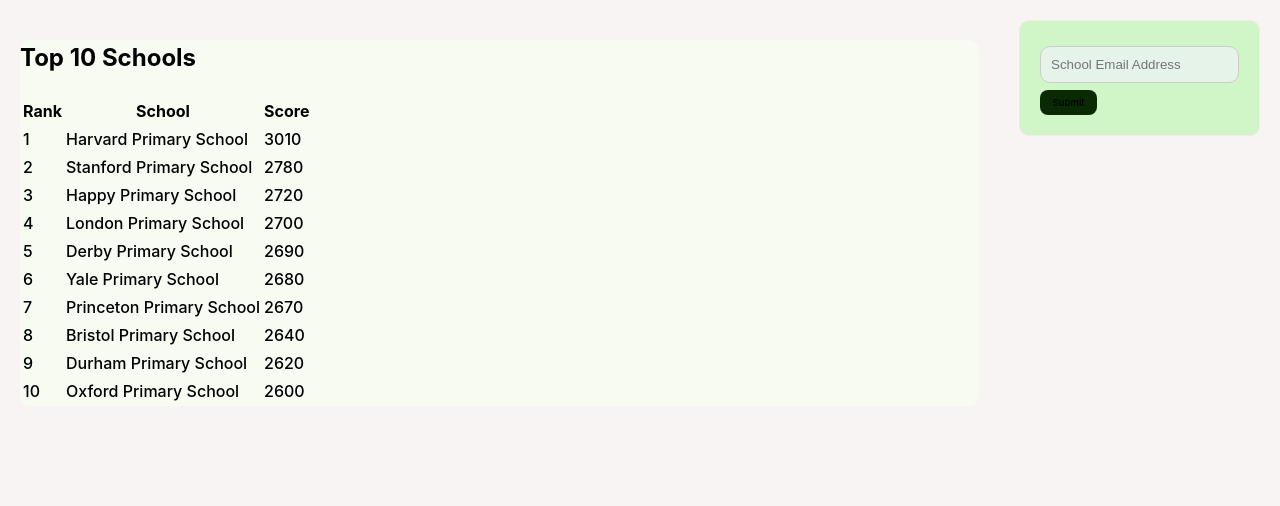
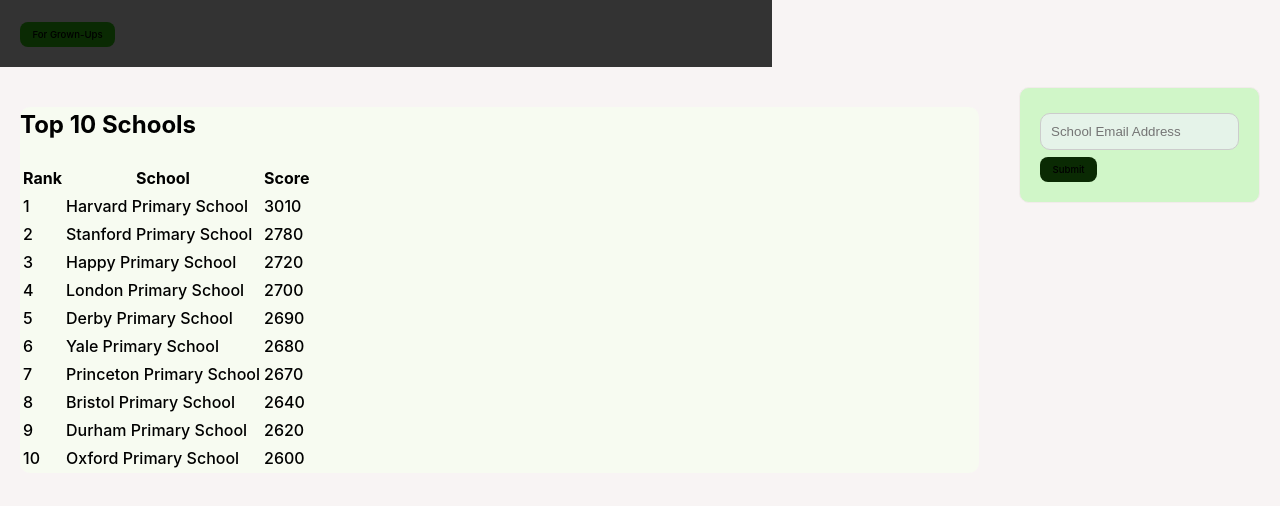
Before and after one commit to KatieAnthon/KidKode-SheCanCode-Hackathon, a React (Vite) app in the folder frontend/: page / in a window 1280 px wide. Shown: the top 506 px of the page. Built offline with nearby package versions, Linux system fonts and the light colour scheme.

Commit message:
adding stuff

```diff
--- a/frontend/src/App.jsx
+++ b/frontend/src/App.jsx
@@ -6,10 +6,10 @@
 function App() {
   return (
     <>
+      <div className="header">
+        <KidkodeHeader />
+      </div>
       <div className="container">
-        <div className="header">
-          <KidkodeHeader />
-        </div>
         <div className="column">
           <Leaderboard />
         </div>
--- a/frontend/src/Header/Header.css
+++ b/frontend/src/Header/Header.css
@@ -1,3 +1,23 @@
-.header {
-  background-color: red;
+header {
+  display: flex;
+  justify-content: space-between;
+  align-items: center;
+  width: 732px;
+  padding: 20px;
+  background-color: #333;
+  color: #fff;
 }
+
+.logo img {
+  height: 40px;
+}
+
+.btn {
+  padding: 10px 20px;
+  background-color: #ff6347;
+  color: #fff;
+  border: none;
+  border-radius: 4px;
+  cursor: pointer;
+  transition: background-color 0.3s ease;
+}
--- a/frontend/src/Header/Header.jsx
+++ b/frontend/src/Header/Header.jsx
@@ -1,10 +1,14 @@
+import "./Header.css";
+
 const KidkodeHeader = () => {
-  <div className="header">
-    <div className="header">
-      {/* <img className="header-logo" /> */}
-      <button className="header-grown-up-page">For Grown-Ups</button>
-    </div>
-  </div>;
+  return (
+    <header className="header">
+      <div className="header">
+        <img className="header-logo" />
+        <button className="header-grown-up-page">For Grown-Ups</button>
+      </div>
+    </header>
+  );
 };
 
 export default KidkodeHeader;
--- a/frontend/src/Login/Login.css
+++ b/frontend/src/Login/Login.css
@@ -1,8 +1,7 @@
-
 .login-card {
   align-items: center;
 }
 
-.submit-button{
+.submit-button {
   align-items: center;
 }
```
